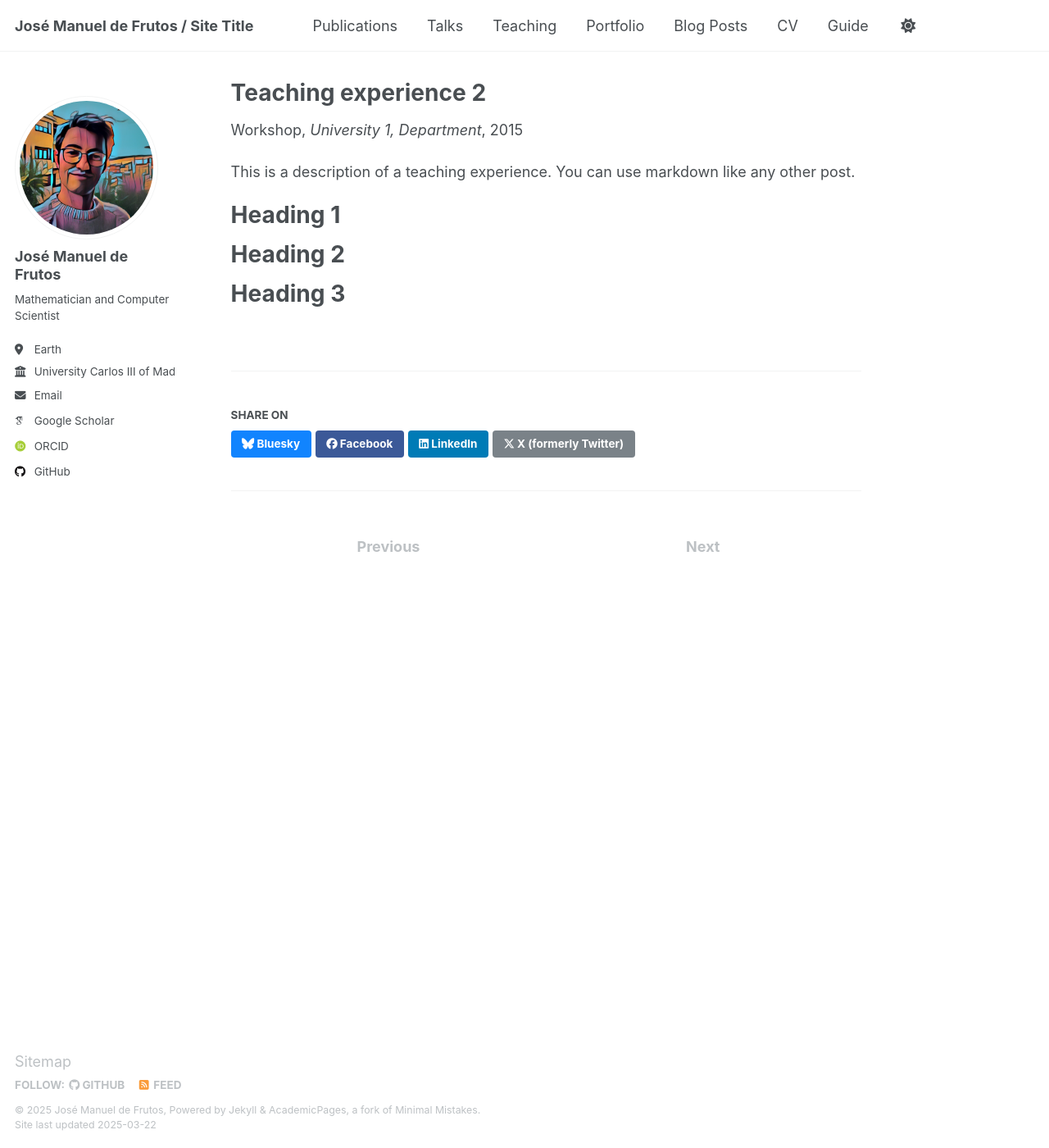
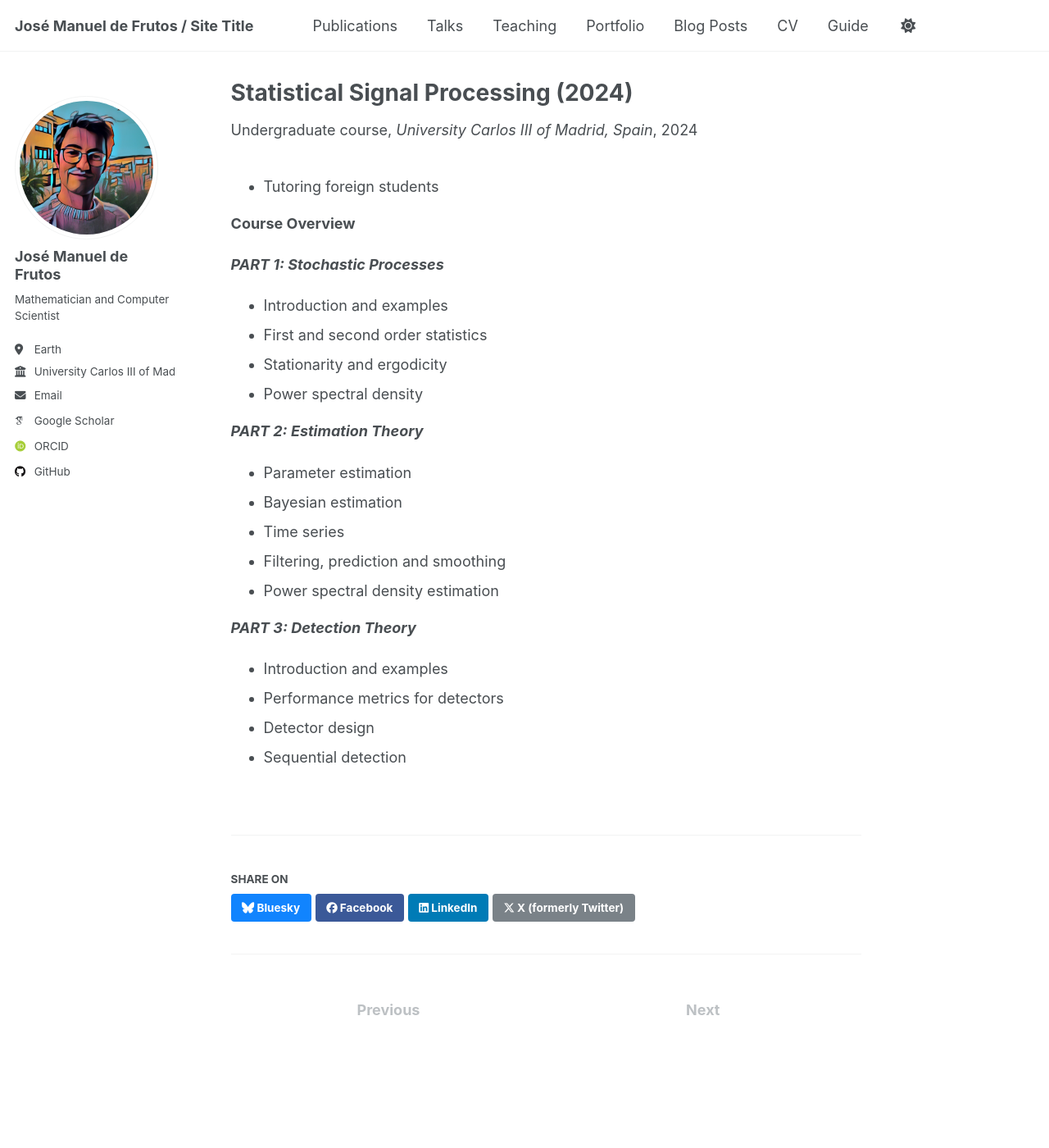
Before and after one commit to josemanuel22/josemanuel22.github.io, a Jekyll site: the page built from _teaching/2015-spring-teaching-2.md, in a window 1280 px wide and 1400 px high. Shown: the whole window at 82% size. Built offline with Jekyll 4.4.1, drawn with Linux system fonts in a browser that asks for light colours; some web fonts are replaced.

Commit message:
Initial commit

```diff
--- a/_teaching/2015-spring-teaching-2.md
+++ b/_teaching/2015-spring-teaching-2.md
@@ -1,20 +1,35 @@
 ---
-title: "Teaching experience 2"
+title: "Statistical Signal Processing (2024)"
 collection: teaching
-type: "Workshop"
-permalink: /teaching/2015-spring-teaching-1
-venue: "University 1, Department"
-date: 2015-01-01
-location: "City, Country"
+type: "Undergraduate course"
+permalink: /teaching/2024-statistical-signal-processing
+venue: "University Carlos III of Madrid, Spain"
+date: 2024-01-01
+location: "Madrid, Spain"
 ---
 
-This is a description of a teaching experience. You can use markdown like any other post.
+- Tutoring foreign students
 
-Heading 1
-======
+**Course Overview**
 
-Heading 2
-======
+***PART 1: Stochastic Processes***
 
-Heading 3
-======
+- Introduction and examples
+- First and second order statistics
+- Stationarity and ergodicity
+- Power spectral density
+
+***PART 2: Estimation Theory***
+
+- Parameter estimation
+- Bayesian estimation
+- Time series
+- Filtering, prediction and smoothing
+- Power spectral density estimation
+
+***PART 3: Detection Theory***
+
+- Introduction and examples
+- Performance metrics for detectors
+- Detector design
+- Sequential detection
```
Also changed, not shown: _publications/2009-10-01-paper-title-number-1.md (+8 -10 lines), _publications/2024-02-17-paper-title-number-4.md (+7 -9 lines), _teaching/2014-spring-teaching-1.md (+23 -12 lines).
